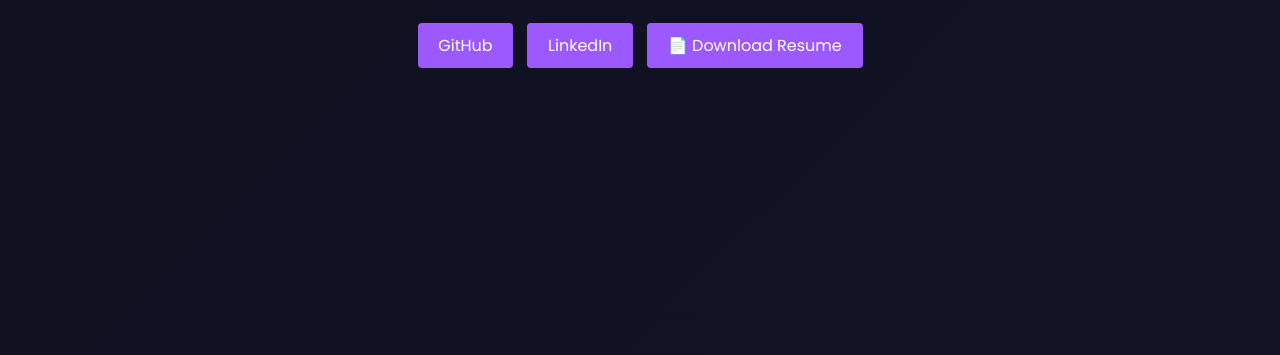
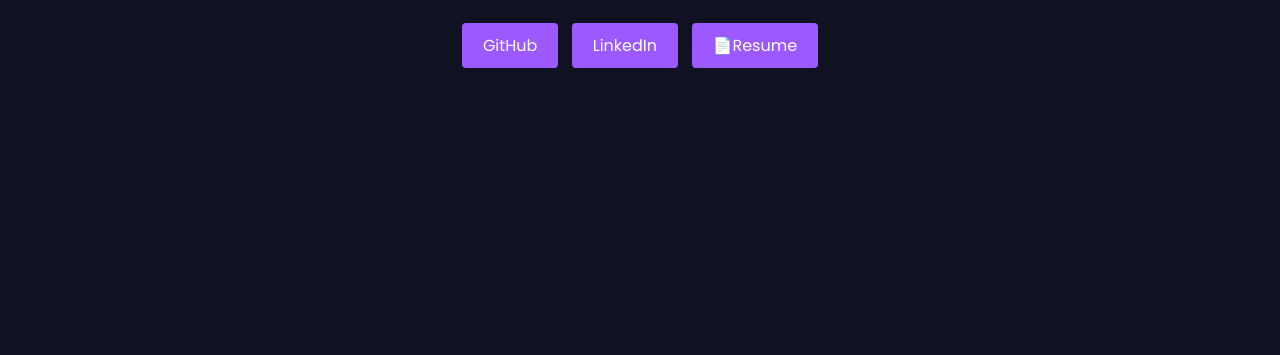
Before and after one commit to Mr-vengi/VENKATESH-K-PROFOLIO, a plain HTML site: page index.html in a window 1280 px wide. Shown: the part 445-800 px from the top of the page. Drawn offline with Linux system fonts and the light colour scheme.

Commit message:
index.html

```diff
--- a/index.html
+++ b/index.html
@@ -194,7 +194,7 @@
     <p>
       <a href="https://github.com/Mr-vengi?tab=repositories" target="_blank" class="btn">GitHub</a>
       <a href="https://linkedin.com/in/kvenkatesh-it" target="_blank" class="btn">LinkedIn</a>
-     <a href="RESUME.pdf" class="btn" download>📄 Download Resume</a>
+     <a href="RESUME.pdf" class="btn" download>📄Resume</a>
 
     </p>
   </section>
```
